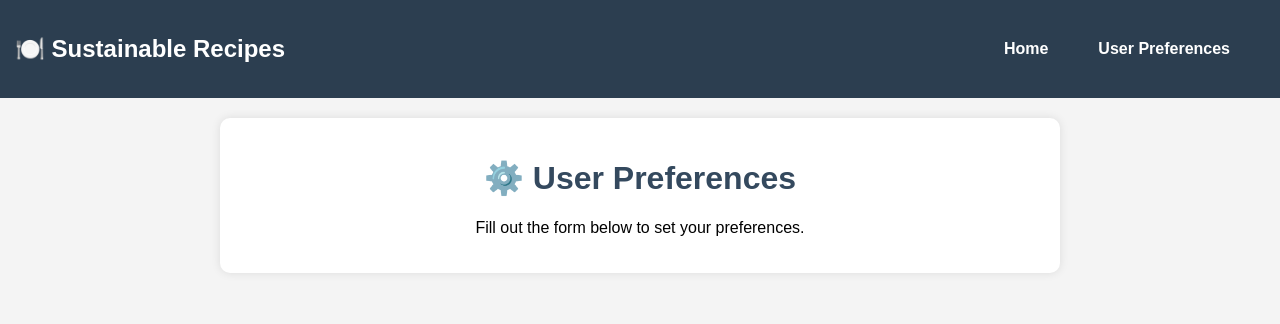
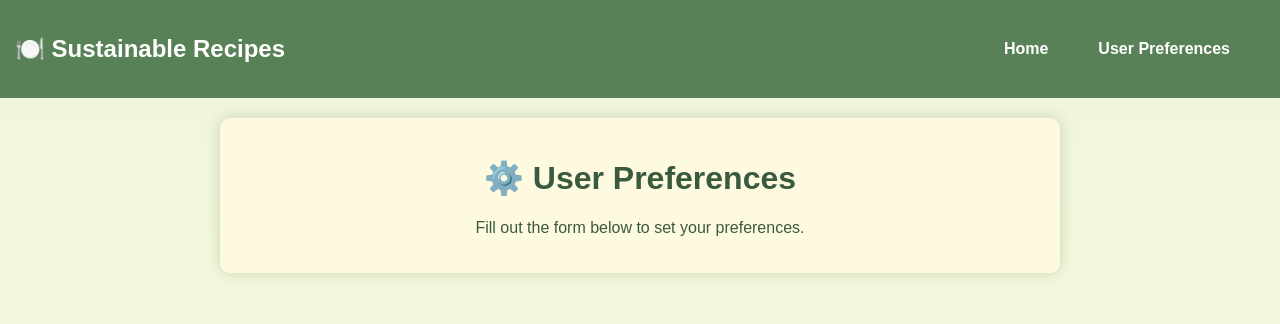
Before and after one commit to calvinlchen/sustainable-recipe-chatbot, a React (Create React App) app in the folder frontend/: page /userpreferences in a window 1280 px wide. Shown: the top 324 px of the page. Built offline with nearby package versions, Linux system fonts and the light colour scheme.

Commit message:
Make color scheme more naturey, also small refactor with new pages folder

```diff
--- a/frontend/src/App.js
+++ b/frontend/src/App.js
@@ -1,23 +1,7 @@
 import React from "react";
 import { BrowserRouter as Router, Routes, Route, Link } from "react-router-dom";
-
-function Home() {
-  return (
-    <div className="page">
-      <h1>🏠 Welcome to the Home Page</h1>
-      <p>This is where users can explore features of our app.</p>
-    </div>
-  );
-}
-
-function UserPref() {
-  return (
-    <div className="page">
-      <h1>⚙️ User Preferences</h1>
-      <p>Fill out the form below to set your preferences.</p>
-    </div>
-  );
-}
+import Home from "./pages/Home";
+import UserPref from "./pages/UserPref";
 
 export default function App() {
   return (
--- a/frontend/src/index.css
+++ b/frontend/src/index.css
@@ -1,14 +1,15 @@
-/* Make the whole UI look cleaner */
+/* 🌿 General Styling */
 body {
   font-family: "Arial", sans-serif;
-  background-color: #f4f4f4;
+  background-color: #eef5db; /* Soft, earthy green */
   margin: 0;
   padding: 0;
+  color: #3a5a40; /* Deep green text */
 }
 
-/* Navbar Styling */
+/* 🌿 Navbar Styling */
 .navbar {
-  background-color: #2c3e50;
+  background-color: #588157; /* Forest green */
   padding: 15px;
   display: flex;
   justify-content: space-between;
@@ -32,34 +33,34 @@ body {
   text-decoration: none;
   font-weight: bold;
   padding: 8px 15px;
-  transition: background 0.3s;
 }
 
 .navbar a:hover {
-  background: rgba(255, 255, 255, 0.2);
+  background: #3a5a40; /* Darker green */
   border-radius: 5px;
+  transform: scale(1.05);
 }
 
-/* Center the page content */
+/* 🍃 Center the page content */
 .container {
   max-width: 800px;
   margin: 20px auto;
-  background: white;
+  background: #fefae0; /* Soft beige */
   padding: 20px;
   border-radius: 10px;
-  box-shadow: 0 0 10px rgba(0, 0, 0, 0.1);
+  box-shadow: 0 0 15px rgba(60, 90, 40, 0.2);
 }
 
-/* Page Styling */
+/* 🍂 Page Styling */
 .page {
   text-align: center;
 }
 
 h1 {
-  color: #34495e;
+  color: #3a5a40; /* Deep green */
 }
 
-/* Form Styling */
+/* 🌱 Form Styling */
 .form {
   display: flex;
   flex-direction: column;
@@ -70,19 +71,45 @@ h1 {
 
 .form input {
   padding: 10px;
-  border: 1px solid #ccc;
+  border: 1px solid #a3b18a; /* Sage green border */
   border-radius: 5px;
+  background: #fefae0; /* Light beige */
 }
 
 .form button {
-  background: #3498db;
+  background: #588157; /* Forest green */
   color: white;
   padding: 10px;
   border: none;
   border-radius: 5px;
   cursor: pointer;
+  transition: background 0.3s, transform 0.2s;
 }
 
 .form button:hover {
-  background: #2980b9;
+  background: #3a5a40; /* Darker green */
+  transform: scale(1.05);
 }
+
+/* 🍀 Add a natural gradient to the background */
+body::before {
+  content: "";
+  position: fixed;
+  top: 0;
+  left: 0;
+  width: 100%;
+  height: 100%;
+  background: linear-gradient(to bottom, #eef5db, #fefae0);
+  z-index: -1;
+}
+
+/* 🌍 Footer Styling */
+.footer {
+  text-align: center;
+  padding: 10px;
+  background: #588157; /* Forest green */
+  color: white;
+  position: fixed;
+  bottom: 0;
+  width: 100%;
+}
--- /dev/null
+++ b/frontend/src/pages/Home.js
@@ -0,0 +1,10 @@
+import React from "react";
+
+export default function Home() {
+  return (
+    <div className="page">
+      <h1>🏠 Welcome to the Home Page</h1>
+      <p>This is where users can explore features of our app.</p>
+    </div>
+  );
+}
--- /dev/null
+++ b/frontend/src/pages/UserPref.js
@@ -0,0 +1,10 @@
+import React from "react";
+
+export default function UserPref() {
+  return (
+    <div className="page">
+      <h1>⚙️ User Preferences</h1>
+      <p>Fill out the form below to set your preferences.</p>
+    </div>
+  );
+}
```
